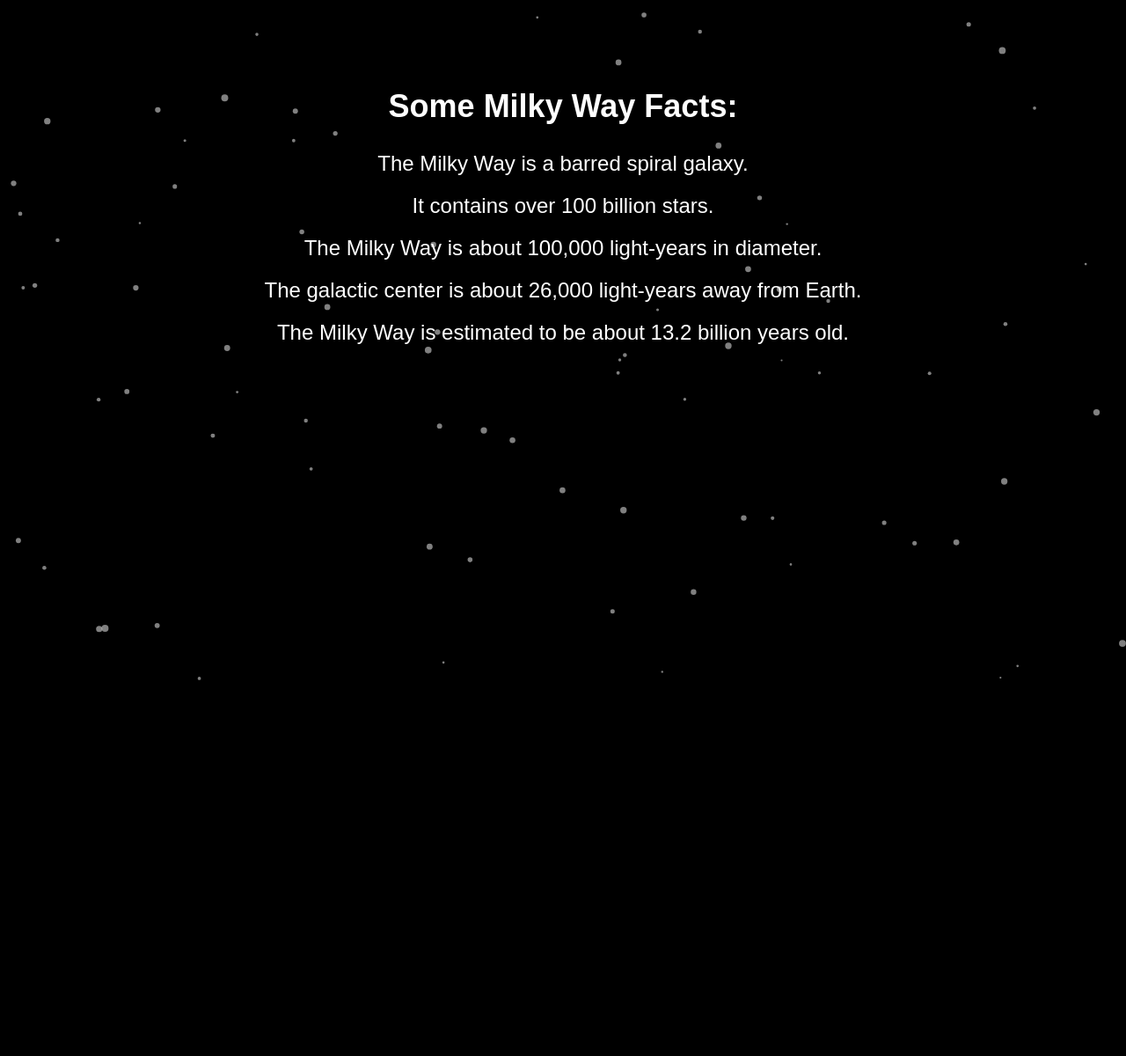
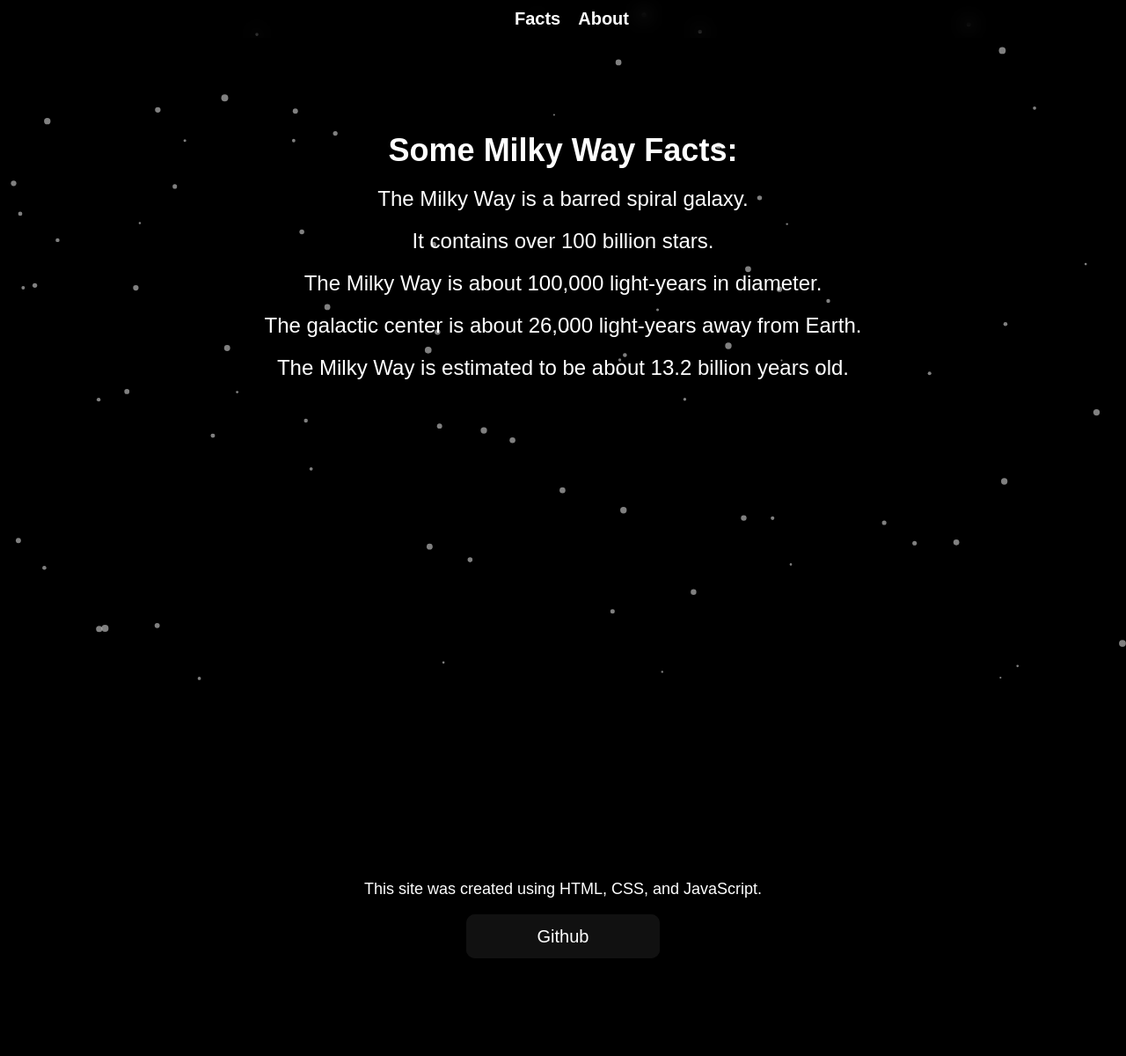
Before and after one commit to Szybaa/Trance---009-Sound-System-Dreamscape-HD-, a plain HTML site: page index.html in a window 1280 px wide. Shown: the whole page at 88% size. Before the commit the page ends 800 px from the top, so only its background shows below. Drawn offline with Linux system fonts and the light colour scheme.

Commit message:
added navbar and site-info content

```diff
--- a/index.html
+++ b/index.html
@@ -5,11 +5,17 @@
 	<link rel="stylesheet" type="text/css" href="style.css">
 </head>
 <body>
-    <header>
-    </header>
-    <canvas id="canvas"></canvas>
+	<nav>
+		<ul>
+			<li><a href="#facts-container">Facts</a></li>
+			<li><a href="#site-info">About</a></li>
+		</ul>
+	</nav>
+	<header>
+	</header>
 
-	<div class="facts-container">
+
+	<div class="facts-container" id="facts-container">
 
 		<h1>Some Milky Way Facts:</h1>
 		<ul>
@@ -20,6 +26,12 @@
 			<li>The Milky Way is estimated to be about 13.2 billion years old.</li>
 		</ul>
 	</div>
+	<div class="site-info" id="site-info">
+		<canvas id="canvas"></canvas>
+		<p>This site was created using HTML, CSS, and JavaScript.</p>
+		<a href="https://github.com/Szybaa/Trance---009-Sound-System-Dreamscape-HD-"><button>Github</button></a>
+	</div>
+
 
 	<script src="script.js"></script>
 
--- a/style.css
+++ b/style.css
@@ -2,6 +2,42 @@ body {
 	margin: 0;
 	padding: 0;
 	background-color: black;
+	color: white;
+	font-family: Arial, sans-serif;
+}
+
+nav {
+	background-color: transparent;
+	padding: 10px;
+	position: fixed;
+	top: 0;
+	left: 0;
+	width: 100%;
+	z-index: 1;
+	backdrop-filter: blur(10px); /* add backdrop-filter property */
+	}
+
+nav ul {
+	list-style: none;
+	margin: 0;
+	padding: 0;
+	display: flex;
+	justify-content: center;
+}
+
+nav li {
+	margin: 0 10px;
+}
+
+nav a {
+	color: white;
+	text-decoration: none;
+	font-size: 20px;
+	font-weight: bold;
+}
+
+nav a:hover {
+	color: #ccc;
 }
 
 canvas {
@@ -12,17 +48,16 @@ body {
 }
 
 .facts-container {
+	height: 100vh;
 	width: 80%;
 	margin: auto;
-	margin-top: 100px;
-	color: white;
-	font-family: Arial, sans-serif;
+	margin-top: 150px;
 	text-align: center;
 }
 
 .facts-container h1 {
 	font-size: 36px;
-	margin-bottom: 30px;
+	margin-bottom: 20px;
 }
 
 .facts-container ul {
@@ -35,3 +70,73 @@ body {
 	font-size: 24px;
 	margin-bottom: 20px;
 }
+
+.site-info {
+	height: 25vh;
+	font-size: 18px;
+	margin-top: 50px;
+	text-align: center;
+  }
+
+
+  .site-info button {
+	font-family: Arial, sans-serif;
+	font-size: 20px;
+    width: 220px;
+    height: 50px;
+    border: none;
+    outline: none;
+    color: #fff;
+    background: #111;
+    cursor: pointer;
+    position: relative;
+    z-index: 0;
+    border-radius: 10px;
+}
+
+.site-info button:before {
+    content: '';
+    background: linear-gradient(45deg, #ff0000, #ff7300, #fffb00, #48ff00, #00ffd5, #002bff, #7a00ff, #ff00c8, #ff0000);
+    position: absolute;
+    top: -2px;
+    left:-2px;
+    background-size: 400%;
+    z-index: -1;
+    filter: blur(5px);
+    width: calc(100% + 4px);
+    height: calc(100% + 4px);
+    animation: glowing 20s linear infinite;
+    opacity: 0;
+    transition: opacity .3s ease-in-out;
+    border-radius: 10px;
+}
+
+.site-info button:active {
+    color: #000
+}
+
+.site-info button:active:after {
+    background: transparent;
+}
+
+.site-info button:hover:before {
+    opacity: 1;
+}
+
+.site-info button:after {
+    z-index: -1;
+    content: '';
+    position: absolute;
+    width: 100%;
+    height: 100%;
+    background: #111;
+    left: 0;
+    top: 0;
+    border-radius: 10px;
+}
+
+@keyframes glowing {
+    0% { background-position: 0 0; }
+    50% { background-position: 400% 0; }
+    100% { background-position: 0 0; }
+}
```
Lines whose indentation alone changed are shown as unchanged.
